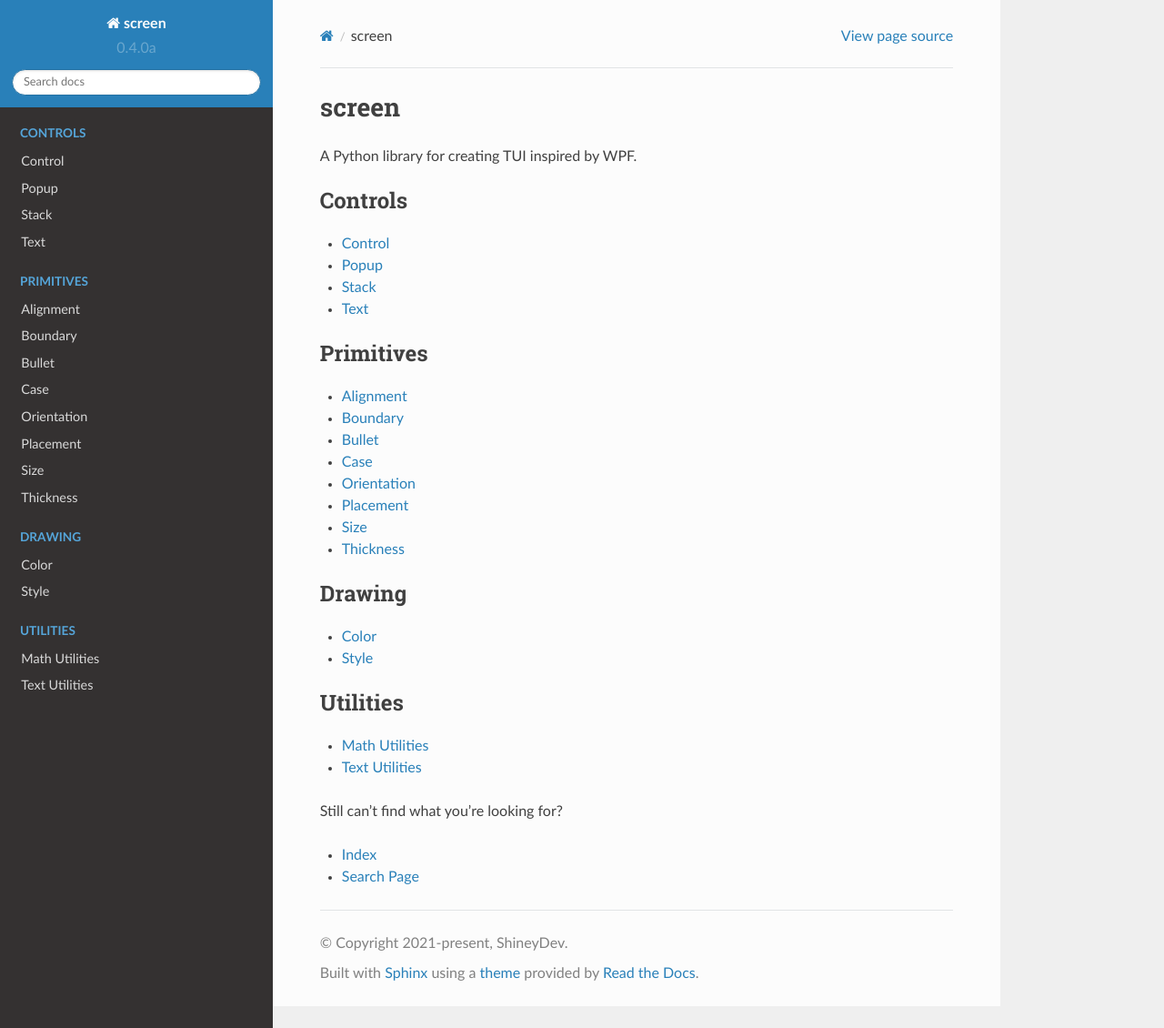
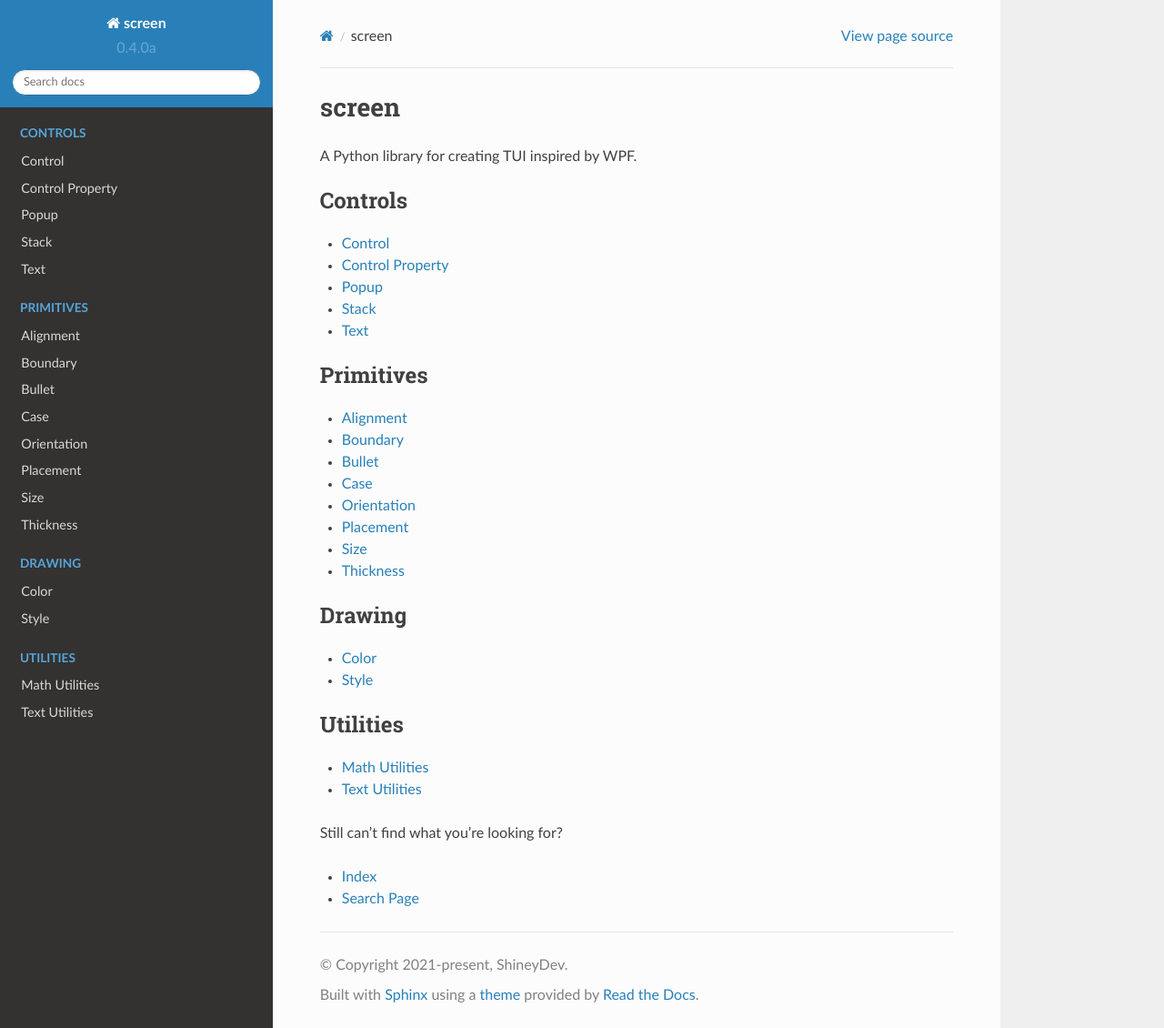
Before and after one commit to ShineyDev/screen, a Sphinx documentation site: the page built from docs/index.rst, in a window 1280 px wide and 1130 px high. Shown: the whole window at 91% size. Built offline with Sphinx 7.4.7 and the Read the Docs theme 2.0.0, drawn with Linux system fonts in a browser that asks for light colours; pages that are not in the unit, such as notebooks, are missing from menus.

Commit message:
move property documentation

```diff
--- a/docs/controls/control.rst
+++ b/docs/controls/control.rst
@@ -4,7 +4,5 @@
 Control
 =======
 
-.. autofunction:: property
-
 .. autoclass:: Control
     :members:
--- /dev/null
+++ b/docs/controls/property.rst
@@ -0,0 +1,7 @@
+.. currentmodule:: screen.controls
+
+
+Control Property
+================
+
+.. autofunction:: property
--- a/docs/index.rst
+++ b/docs/index.rst
@@ -15,6 +15,7 @@
     :maxdepth: 1
 
     controls/control
+    controls/property
 
     controls/popup
     controls/stack
```
